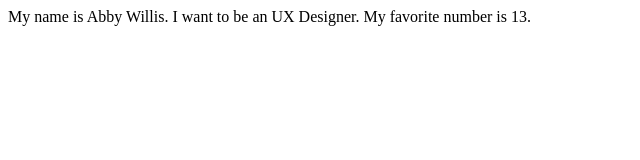
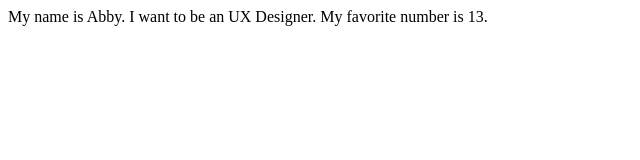
Before and after one commit to abnowill/abnowill.github.io, a plain HTML site: page index.html in a window 1280 px wide. Shown: the whole page, without its empty margins (0-640 px from the left). Drawn offline with Linux system fonts and the light colour scheme.

Commit message:
Update index.html

```diff
--- a/index.html
+++ b/index.html
@@ -9,7 +9,7 @@
 
 <script>
 
-document.write("My name is Abby Willis. ");
+document.write("My name is Abby. ");
 document.write("I want to be an UX Designer. ");
 document.write("My favorite number is 13. ");
 
```
